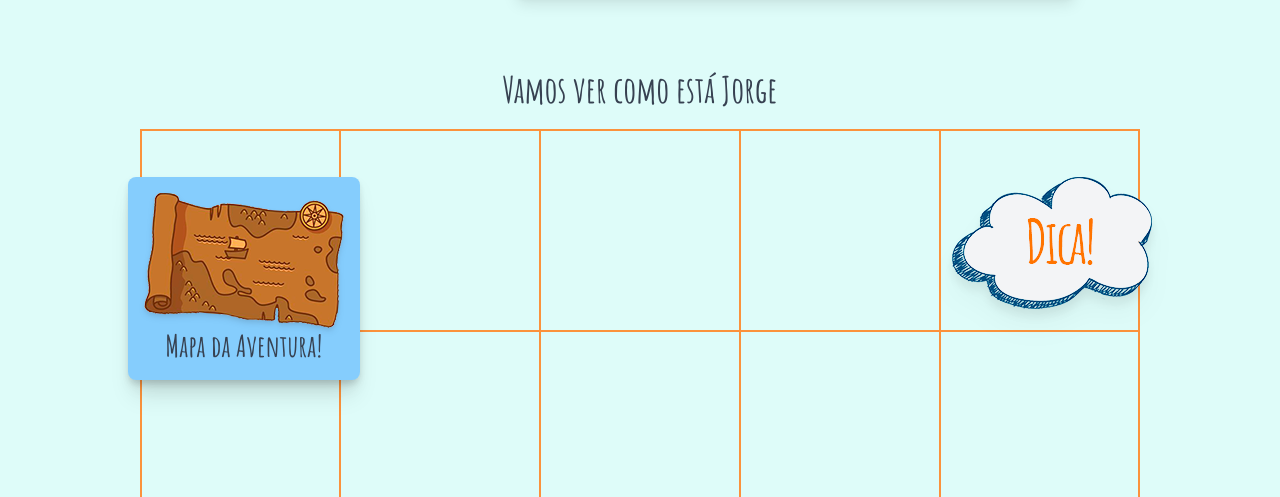
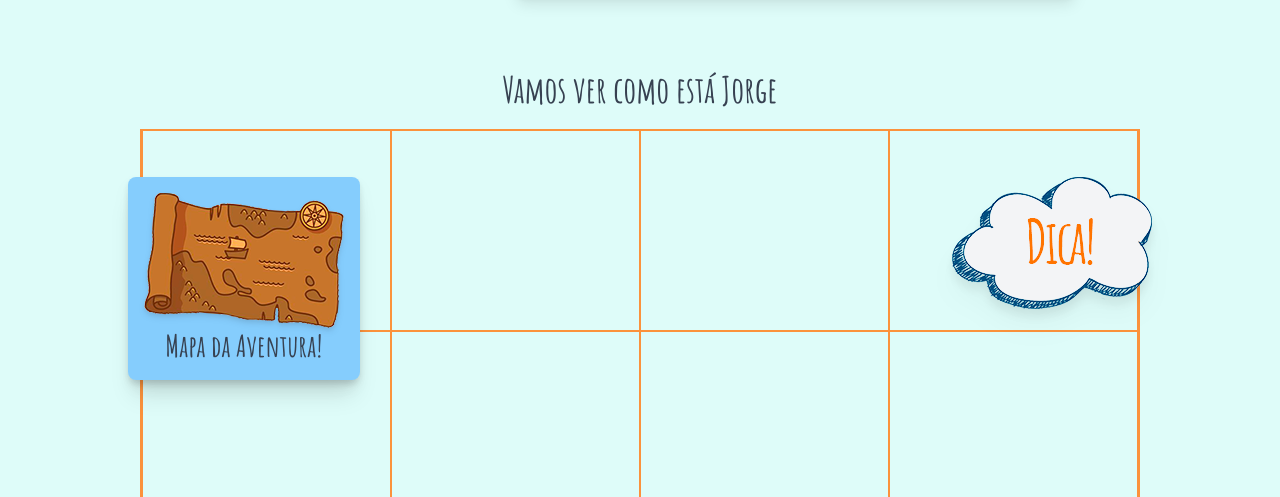
Before and after one commit to thidematos/game-map-of-me, a website: page src/secondLevel.html in a window 1280 px wide. Shown: the part 303-800 px from the top of the page. Drawn offline with Linux system fonts and the light colour scheme.

Commit message:
Fix on the complexity of the second level

```diff
--- a/src/secondLevel.js
+++ b/src/secondLevel.js
@@ -1,3 +1,3 @@
 'use strict';
 
-const app = new Puzzle(5, 3, 'sad');
+const app = new Puzzle(4, 3, 'sad');
```
Also changed, not shown: src/firstLevel.html (+1 -1 lines), legacyCode/spaghettiCode.js (renamed from legacyCode/main copy.js), src/assets/puzzle-2.jpg, src/assets/sad-10.png, src/assets/sad-11.png, src/assets/sad-12.png, src/assets/sad-13.png (deleted), src/assets/sad-14.png (deleted), src/assets/sad-15.png (deleted), src/assets/sad-5.png, src/assets/sad-6.png, src/assets/sad-7.png, src/assets/sad-8.png, src/assets/sad-9.png.
